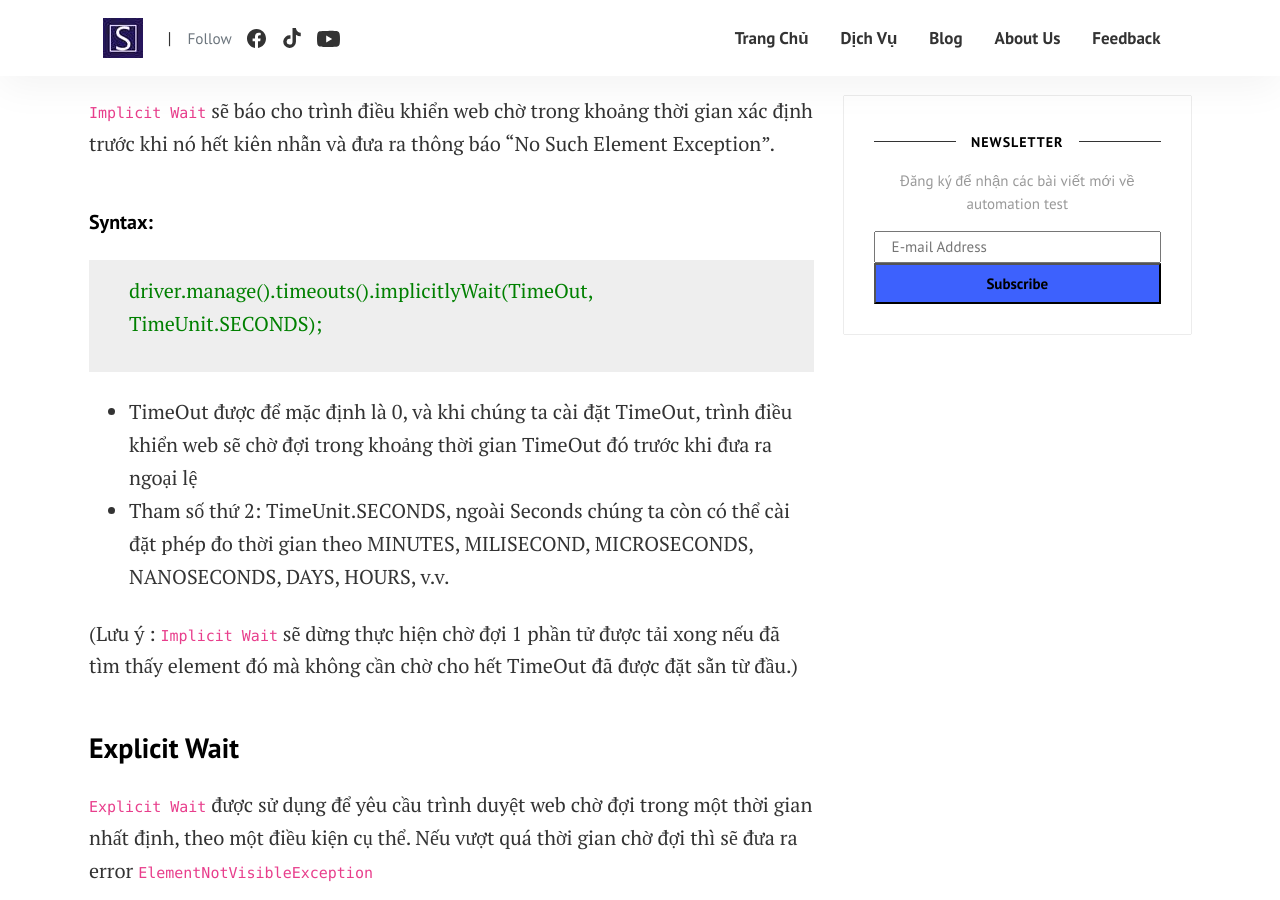
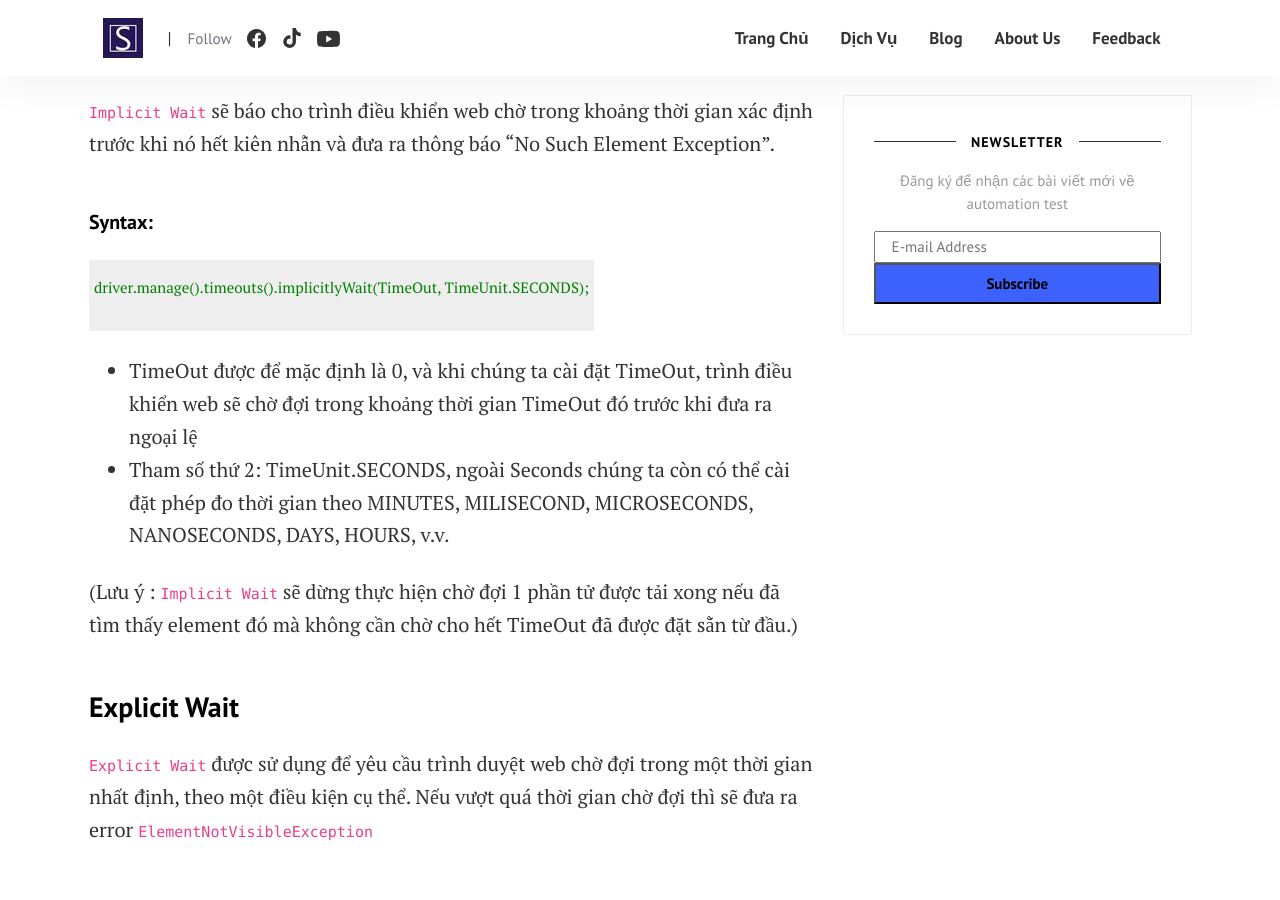
Before and after one commit to duykhanhrc/duykhanhrc.github.io, a Jekyll site: the page built from _posts/selenium-web/2022-12-9-implicit-explicit-wait.md, in a window 1280 px wide and 900 px high, scrolled down 1534 px. Built offline with Jekyll 4.4.1, drawn with Linux system fonts in a browser that asks for light colours; comment, search, counter and statistics services are not loaded.

```diff
--- a/_posts/selenium-web/2022-12-9-implicit-explicit-wait.md
+++ b/_posts/selenium-web/2022-12-9-implicit-explicit-wait.md
@@ -25,8 +25,8 @@
 
 ##### Syntax:
 
-<div class="myDiv" style="color:green; display: table; background-color:rgb(238,238,238);text-align: left;padding:15px 40px;">
-  <p>driver.manage().timeouts().implicitlyWait(TimeOut, TimeUnit.SECONDS);</p>
+<div class="myDiv" style="color:green; display: table; background-color:rgb(238,238,238);text-align: left;padding:15px 5px;">
+  <p style='font-size: 15px;'>driver.manage().timeouts().implicitlyWait(TimeOut, TimeUnit.SECONDS);</p>
 </div>
 
 * TimeOut được để mặc định là 0, và khi chúng ta cài đặt TimeOut, trình điều khiển web sẽ chờ đợi trong khoảng thời gian TimeOut đó trước khi đưa ra ngoại lệ
@@ -40,8 +40,8 @@
 
 ##### Syntax:
 
-<div class="myDiv" style="color:green; display: table; background-color:rgb(238,238,238);text-align: center;padding:15px 40px;">
-  <p>WebDriverWait wait=new WebDriverWait(WebDriveReference,TimeOut);</p>
+<div class="myDiv" style="color:green; display: table; background-color:rgb(238,238,238);text-align: center;padding:15px 5px;font-size: 5px;">
+  <span style='font-size: 15px;'>WebDriverWait wait=new WebDriverWait(WebDriveReference,TimeOut);</span>
 </div>
 
 (Lưu ý : `Explicit Wait` chỉ được áp dụng cho phần tử nào được chỉ định.
```
